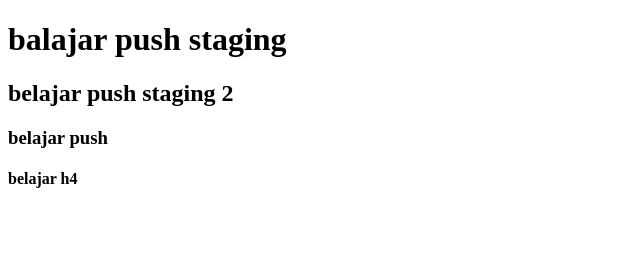
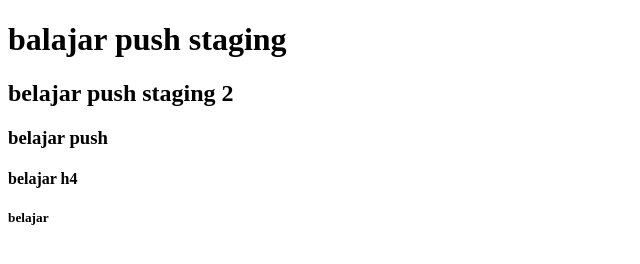
Before and after one commit to hajidalakhtar/belajar-niomic, a plain HTML site: page header.html in a window 1280 px wide. Shown: the full height of the page, 0-640 px from the left. Drawn offline with Linux system fonts and the light colour scheme.

Commit message:
Update header.html

```diff
--- a/header.html
+++ b/header.html
@@ -9,6 +9,7 @@
     <h2>belajar push staging 2</h2>
     <h3>belajar push</h3>
     <h4>belajar h4</h4>
+    <h5> belajar</h5>
 
   </body>
 </html>
```
